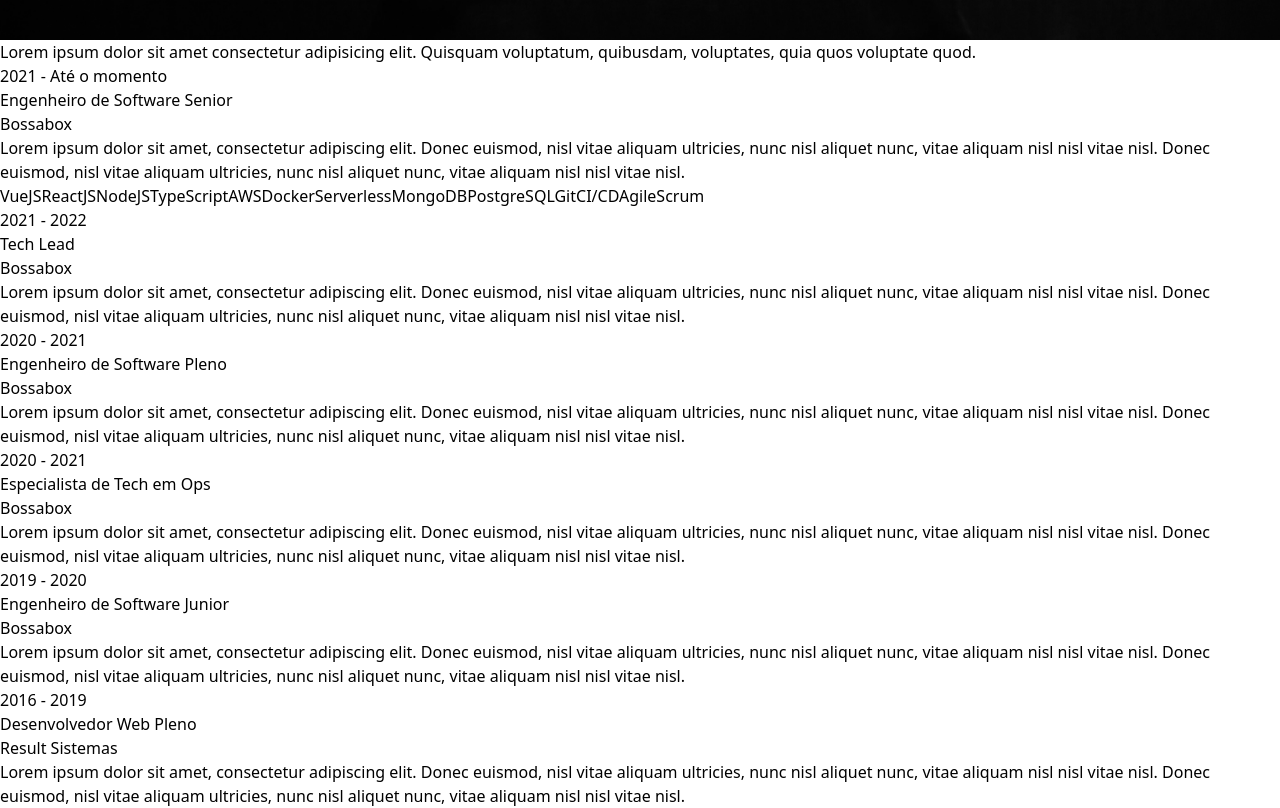
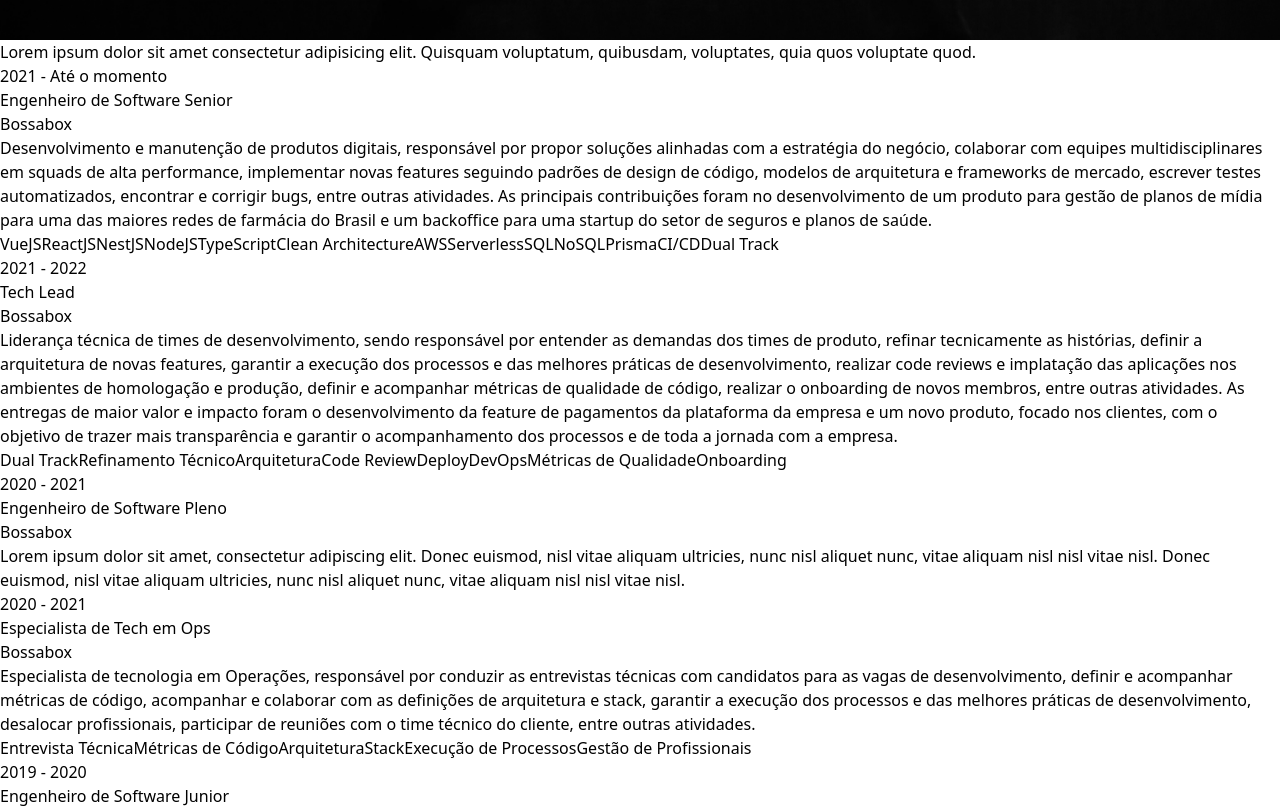
Before and after one commit to danjsillva/danjsillva.github.io, a React (Vite) app: page / in a window 1280 px wide. Shown: the part 1760-2568 px from the top of the page. Built offline with nearby package versions, Linux system fonts and the light colour scheme.

Commit message:
feat: added timeline text

```diff
--- a/src/components/timeline.tsx
+++ b/src/components/timeline.tsx
@@ -5,22 +5,22 @@
       location: "Bossabox",
       date: "2021 - Até o momento",
       description:
-        "Lorem ipsum dolor sit amet, consectetur adipiscing elit. Donec euismod, nisl vitae aliquam ultricies, nunc nisl aliquet nunc, vitae aliquam nisl nisl vitae nisl. Donec euismod, nisl vitae aliquam ultricies, nunc nisl aliquet nunc, vitae aliquam nisl nisl vitae nisl.",
+        "Desenvolvimento e manutenção de produtos digitais, responsável por propor soluções alinhadas com a estratégia do negócio, colaborar com equipes multidisciplinares em squads de alta performance, implementar novas features seguindo padrões de design de código, modelos de arquitetura e frameworks de mercado, escrever testes automatizados, encontrar e corrigir bugs, entre outras atividades. As principais contribuições foram no desenvolvimento de um produto para gestão de planos de mídia para uma das maiores redes de farmácia do Brasil e um backoffice para uma startup do setor de seguros e planos de saúde.",
       type: "work",
       tags: [
         "VueJS",
         "ReactJS",
+        "NestJS",
         "NodeJS",
         "TypeScript",
+        "Clean Architecture",
         "AWS",
-        "Docker",
         "Serverless",
-        "MongoDB",
-        "PostgreSQL",
-        "Git",
+        "SQL",
+        "NoSQL",
+        "Prisma",
         "CI/CD",
-        "Agile",
-        "Scrum",
+        "Dual Track",
       ],
     },
     {
@@ -28,9 +28,9 @@
       location: "Bossabox",
       date: "2021 - 2022",
       description:
-        "Lorem ipsum dolor sit amet, consectetur adipiscing elit. Donec euismod, nisl vitae aliquam ultricies, nunc nisl aliquet nunc, vitae aliquam nisl nisl vitae nisl. Donec euismod, nisl vitae aliquam ultricies, nunc nisl aliquet nunc, vitae aliquam nisl nisl vitae nisl.",
+        "Liderança técnica de times de desenvolvimento, sendo responsável por entender as demandas dos times de produto, refinar tecnicamente as histórias, definir a arquitetura de novas features, garantir a execução dos processos e das melhores práticas de desenvolvimento, realizar code reviews e implatação das aplicações nos ambientes de homologação e produção, definir e acompanhar métricas de qualidade de código, realizar o onboarding de novos membros, entre outras atividades. As entregas de maior valor e impacto foram o desenvolvimento da feature de pagamentos da plataforma da empresa e um novo produto, focado nos clientes, com o objetivo de trazer mais transparência e garantir o acompanhamento dos processos e de toda a jornada com a empresa.",
       type: "work",
-      tags: [],
+      tags: ["Dual Track", "Refinamento Técnico", "Arquitetura", "Code Review", "Deploy", "DevOps", "Métricas de Qualidade", "Onboarding"],
     },
     {
       title: "Engenheiro de Software Pleno",
@@ -46,9 +46,9 @@
       location: "Bossabox",
       date: "2020 - 2021",
       description:
-        "Lorem ipsum dolor sit amet, consectetur adipiscing elit. Donec euismod, nisl vitae aliquam ultricies, nunc nisl aliquet nunc, vitae aliquam nisl nisl vitae nisl. Donec euismod, nisl vitae aliquam ultricies, nunc nisl aliquet nunc, vitae aliquam nisl nisl vitae nisl.",
+        "Especialista de tecnologia em Operações, responsável por conduzir as entrevistas técnicas com candidatos para as vagas de desenvolvimento, definir e acompanhar métricas de código, acompanhar e colaborar com as definições de arquitetura e stack, garantir a execução dos processos e das melhores práticas de desenvolvimento, desalocar profissionais, participar de reuniões com o time técnico do cliente, entre outras atividades.",
       type: "work",
-      tags: [],
+      tags: ["Entrevista Técnica", "Métricas de Código", "Arquitetura", "Stack", "Execução de Processos", "Gestão de Profissionais"],
     },
     {
       title: "Engenheiro de Software Junior",
@@ -83,7 +83,7 @@
     <section className="flex flex-col justify-end w-[900px] h-full mt-40">
       {events.map((event) => (
         <article key={event.title} className="flex">
-          <div className="w-60 h-auto p-8 pt-16 text-right text-zinc-500 border-r border-zinc-800">
+          <div className="w-48 h-auto p-8 pt-16 text-right text-zinc-500 border-r border-zinc-800">
             <span className="px-3 py-1 -mr-12 text-sm text-white bg-zinc-800 rounded-full">
               {event.date}
             </span>
```
